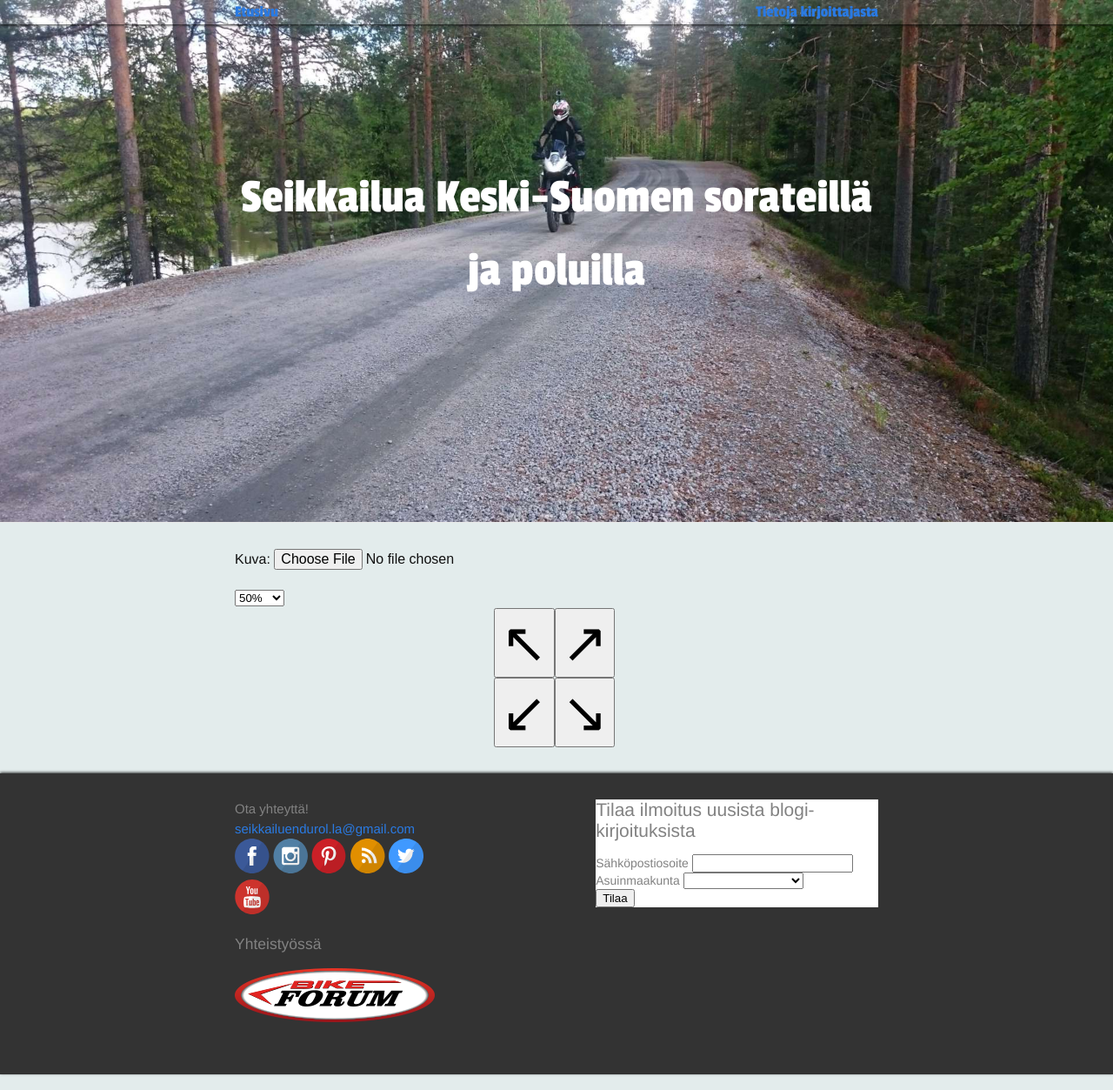
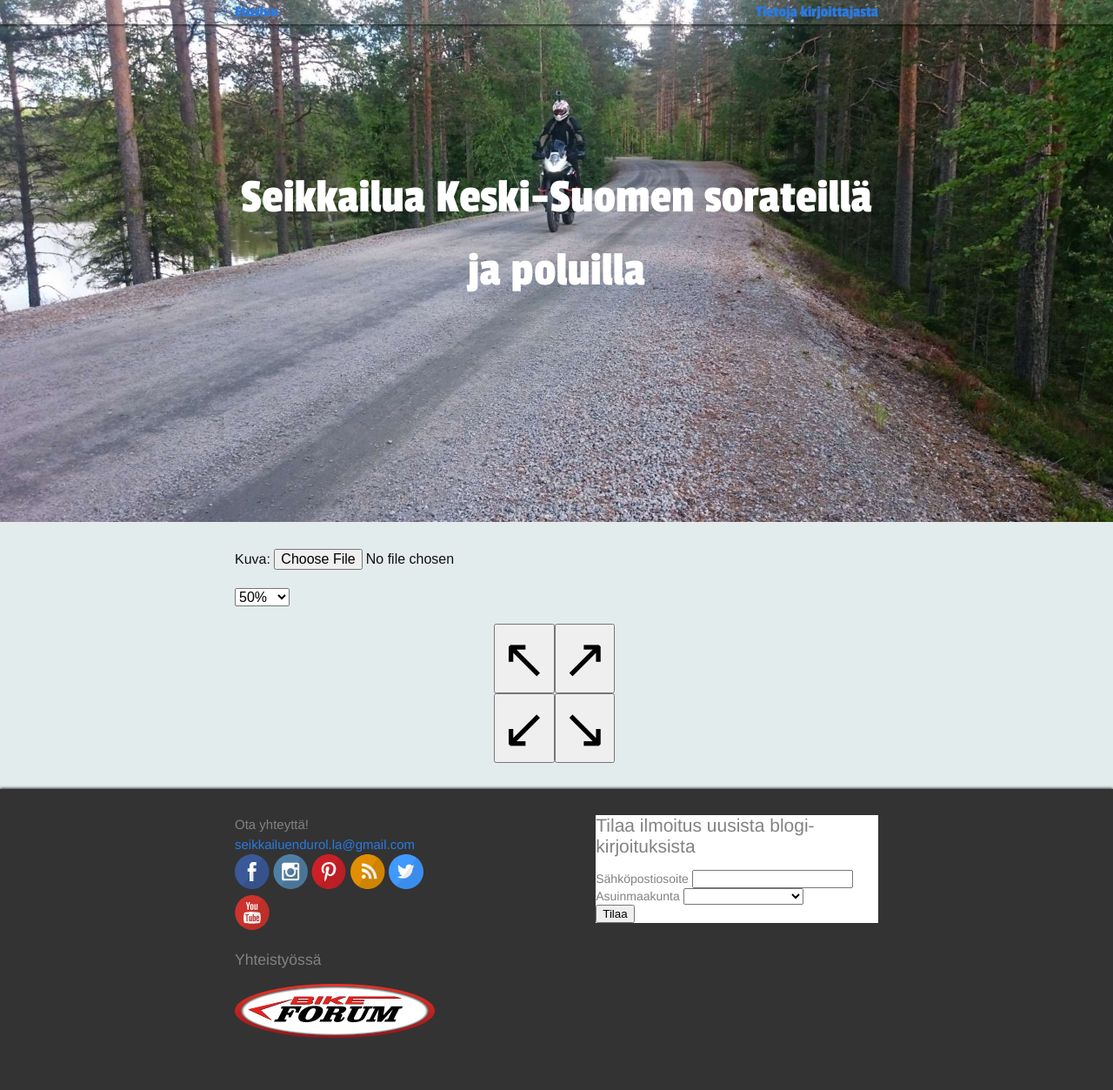
Before and after one commit to seikkailuendurolla/seikkailuendurolla.github.io, a Jekyll site: the page built from watermark.html, in a window 1280 px wide. Shown: the whole page at 87% size. Built offline with Jekyll 4.4.1, drawn with Linux system fonts in a browser that asks for light colours; some web fonts are replaced; comment, search, counter and statistics services are not loaded.

Commit message:
Ulkoasun sääötä

```diff
--- a/_sass/_layout.scss
+++ b/_sass/_layout.scss
@@ -498,10 +498,15 @@
 }
 
 #image {
-    padding-bottom: 20px;
+    margin-bottom: 20px;
     font-size: 1em;
 }
 
 #preview img {
     padding-top: 20px;
 }
+
+#opacity {
+    font-size: 1em;
+    margin-bottom: 20px;
+}
```
